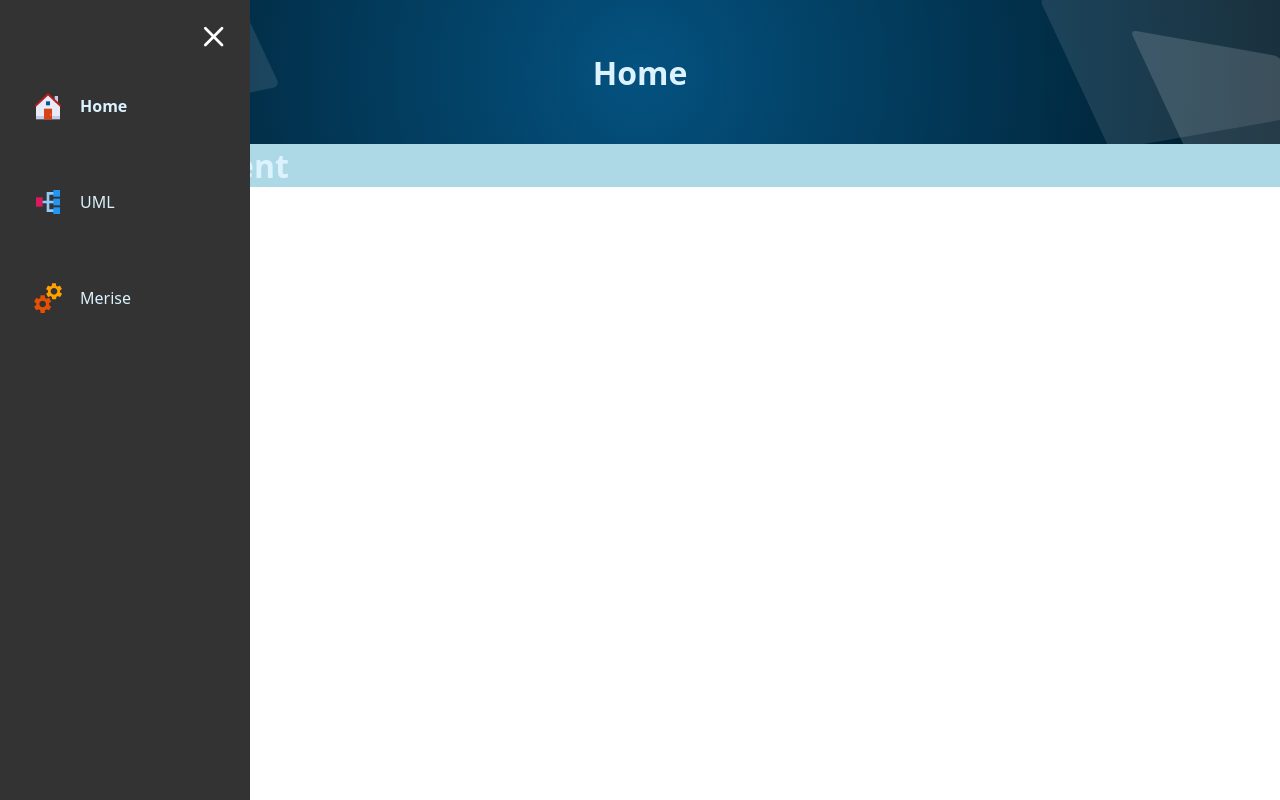
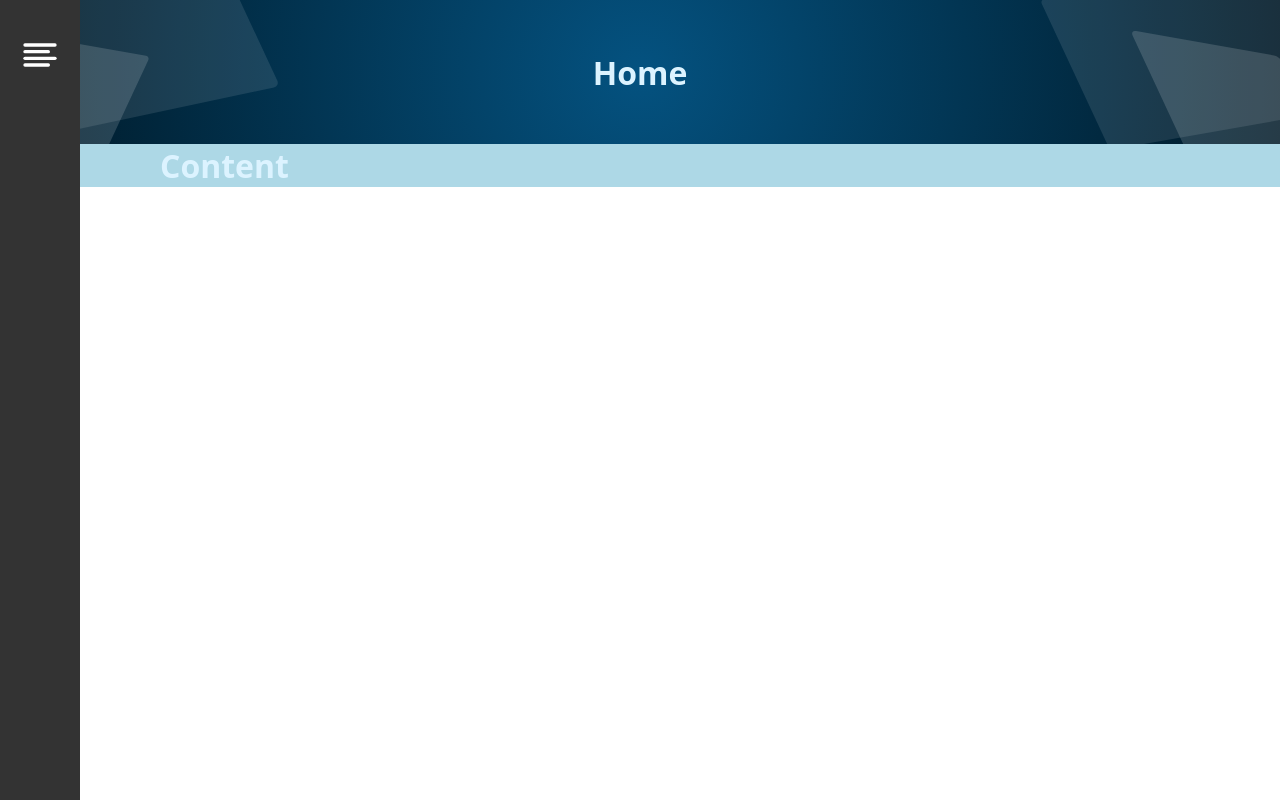
Before and after one commit to 2023-cda-alt-devops-p4/catalog-zl, a React (Vite) app: page / in a window 1280 px wide. Built offline with nearby package versions, Linux system fonts and the light colour scheme.

Commit message:
fix: Inversion isOpen
- Inversion de toute les fonctions qui prennent comme propriété isOpen
- La Navbar est maintenant fermer quand isOpen est sur false et
  inversement

```diff
--- a/src/component/Navbar.tsx
+++ b/src/component/Navbar.tsx
@@ -50,7 +50,7 @@ const Navbar = () => {
 export default Navbar
 
 const NavbarContent = styled.nav`
-transform: translateX(${({ toggle }) => (toggle ? "-170px" : "0")});
+transform: translateX(${({ toggle }) => (toggle ? "0" : "-170px")});
 position: fixed;
 height: 100vh;
 width: 250px;
@@ -61,13 +61,13 @@ background-color: #333;
 transition: transform 0.2s ease-in-out;
 
 @media (max-width: 768px) {
-  transform: translateX(${({ toggle }) => (toggle ? "-250px" : "0")});
+  transform: translateX(${({ toggle }) => (toggle ? "0" : "-250px")});
 }
 `
 
 const CollapseButton = styled.button`
-  visibility: ${({ toggle }) => (toggle ? "visible" : "hidden")};
-  opacity: ${({ toggle }) => (toggle ? "1" : "0")};
+  visibility: ${({ toggle }) => (toggle ? "hidden" : "visible")};
+  opacity: ${({ toggle }) => (toggle ? "0" : "1")};
   background :none;
   border: none;
   position: absolute;
@@ -78,7 +78,7 @@ const CollapseButton = styled.button`
 `;
 
 const QuitButton = styled.button`
-  visibility: ${({ toggle }) => (toggle ? "hidden" : "visible")};
+  visibility: ${({ toggle }) => (toggle ? "visible" : "hidden")};
   positon: absolute;
   margin-top: 20px;
   margin-right: 20px;
```
